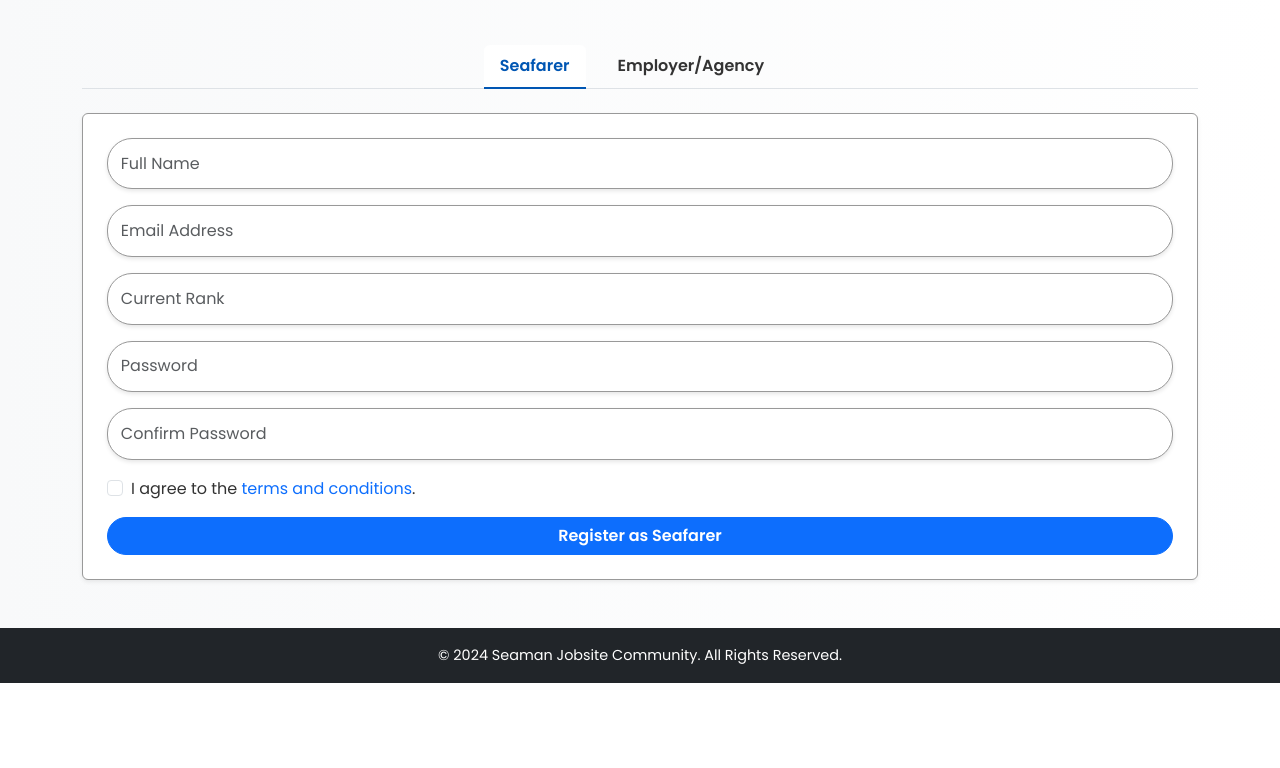
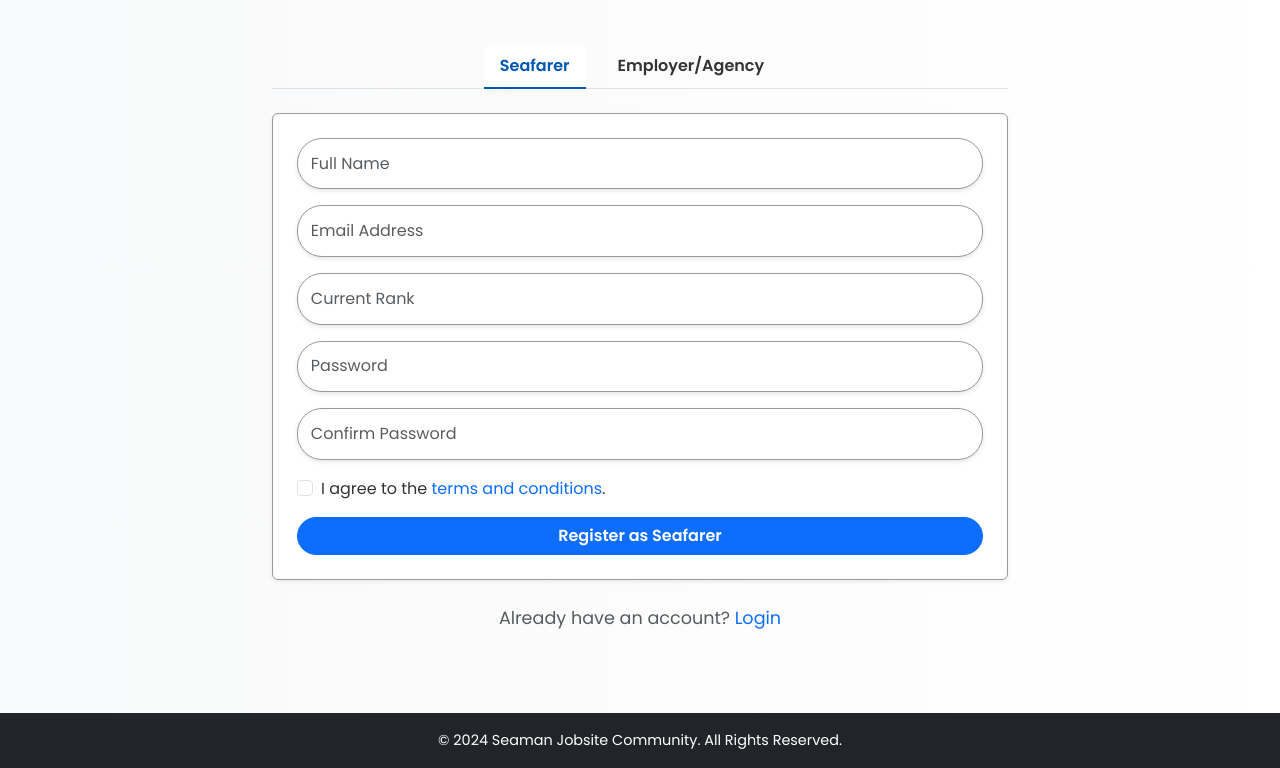
Before and after one commit to khenma09/seaman_jobsite_community, a website: page register.html in a window 1280 px wide. Shown: the part 239-1007 px from the top of the page. Before the commit the page ends 922 px from the top, so only its background shows below. Drawn offline with nearby package versions, Linux system fonts and the light colour scheme.

Commit message:
Enhanced register.html with redirect to login feature and refined design

```diff
--- a/register.html
+++ b/register.html
@@ -42,6 +42,8 @@
 			<!-- Registration Section -->
 			<section class="register-section py-5 flex-grow-1">
 				<div class="container">
+					<div class="row justify-content-center">
+						<div class="col-md-10 col-lg-8">
 							<h2 class="text-center fw-bold mb-4">Create Your Account</h2>
 							<p class="text-center text-muted mb-5">
 								Choose your registration type below and start your journey.
@@ -83,6 +85,7 @@
 								</li>
 							</ul>
 
+							<!-- Tab Content -->
 							<div class="tab-content" id="registrationTabsContent">
 								<!-- Seafarer Registration Form -->
 								<div
@@ -142,7 +145,9 @@
 												/>
 												<label class="form-check-label" for="seafarer-terms">
 													I agree to the
-											<a href="#" class="text-primary">terms and conditions</a>.
+													<a href="#" class="text-primary"
+														>terms and conditions</a
+													>.
 												</label>
 											</div>
 											<button type="submit" class="btn btn-primary w-100">
@@ -210,13 +215,25 @@
 												/>
 												<label class="form-check-label" for="employer-terms">
 													I agree to the
-											<a href="#" class="text-primary">terms and conditions</a>.
+													<a href="#" class="text-primary"
+														>terms and conditions</a
+													>.
 												</label>
 											</div>
 											<button type="submit" class="btn btn-primary w-100">
 												Register as Employer
 											</button>
 										</form>
+									</div>
+								</div>
+							</div>
+
+							<!-- Redirect to Login -->
+							<div class="text-center mt-4">
+								<p class="text-muted">
+									Already have an account?
+									<a href="login.html" class="text-primary">Login</a>
+								</p>
 							</div>
 						</div>
 					</div>
```
Lines whose indentation alone changed are shown as unchanged.
